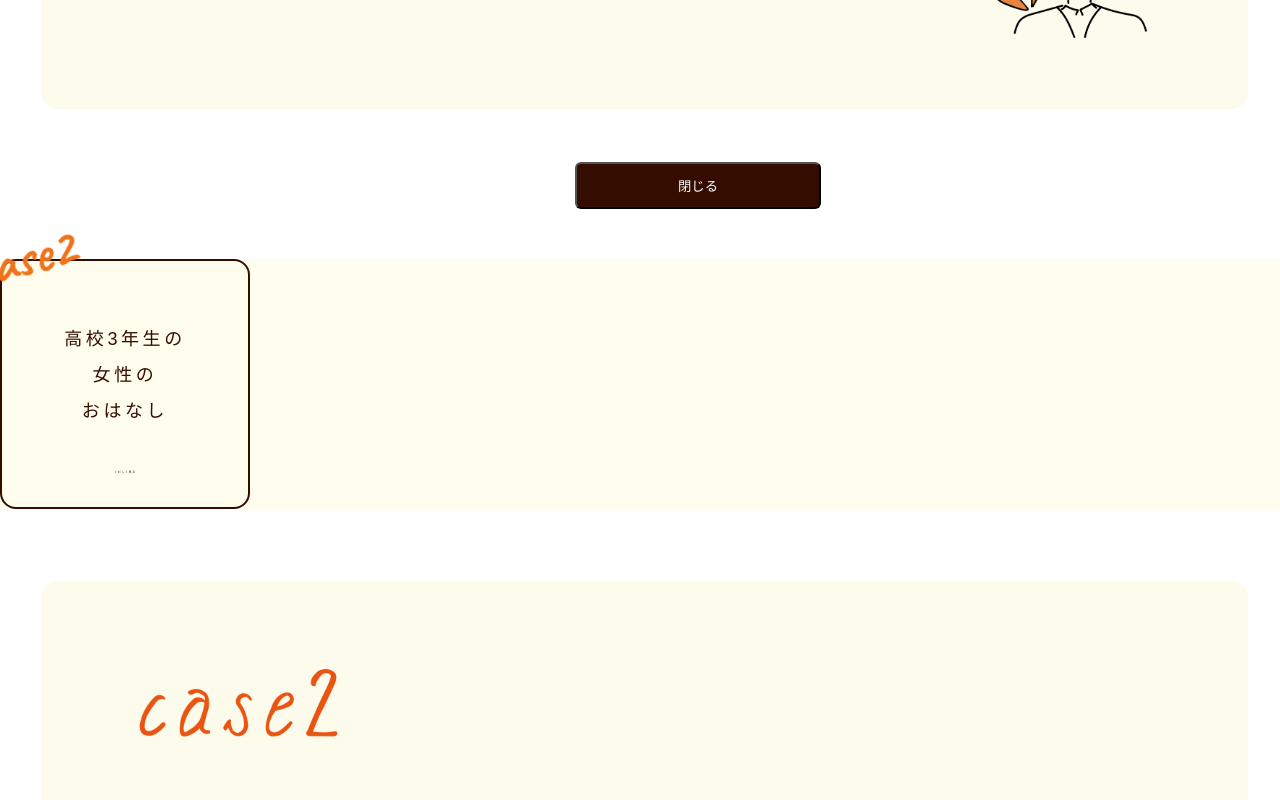
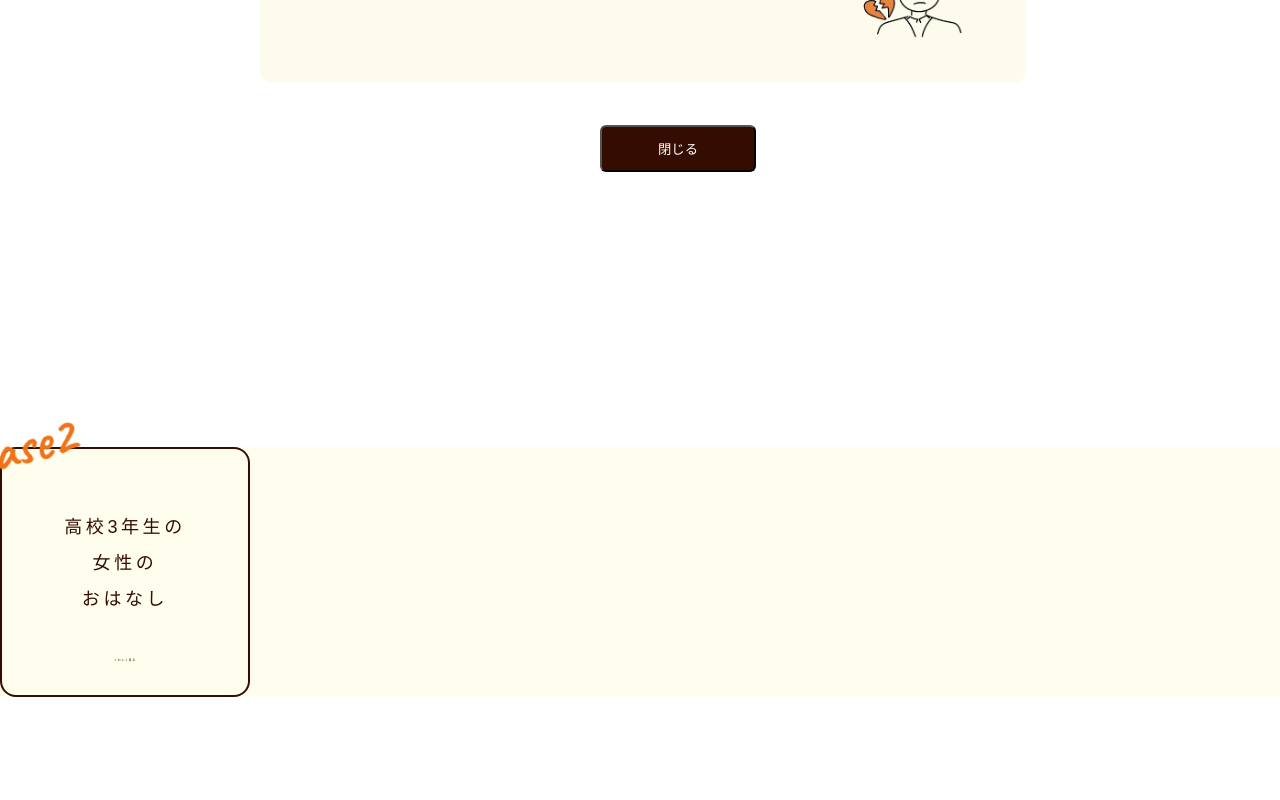
Before and after one commit to sayana387/whatispms, a plain HTML site: page index.html in a window 1280 px wide. Shown: the part 4320-5120 px from the top of the page. Drawn offline with nearby package versions, Linux system fonts and the light colour scheme; a web font is replaced by a local one.

Commit message:
仮完成レスポンシブ途中

```diff
--- a/style.css
+++ b/style.css
@@ -332,7 +332,7 @@ left: 150px;
 
   .remodal {
     position: relative;
-    padding: 25px;
+    padding: 250px;
     background-color: #ffffff;
 
   }
@@ -345,7 +345,7 @@ left: 150px;
     color: #fff;
     background: #350D00;
     width: 20%;
-    margin: 25px 550px;
+    margin: 25px 350px;
     padding: 12px;
     font-family:'Zen Maru Gothic', sans-serif;
     border-radius: 6px;
```
